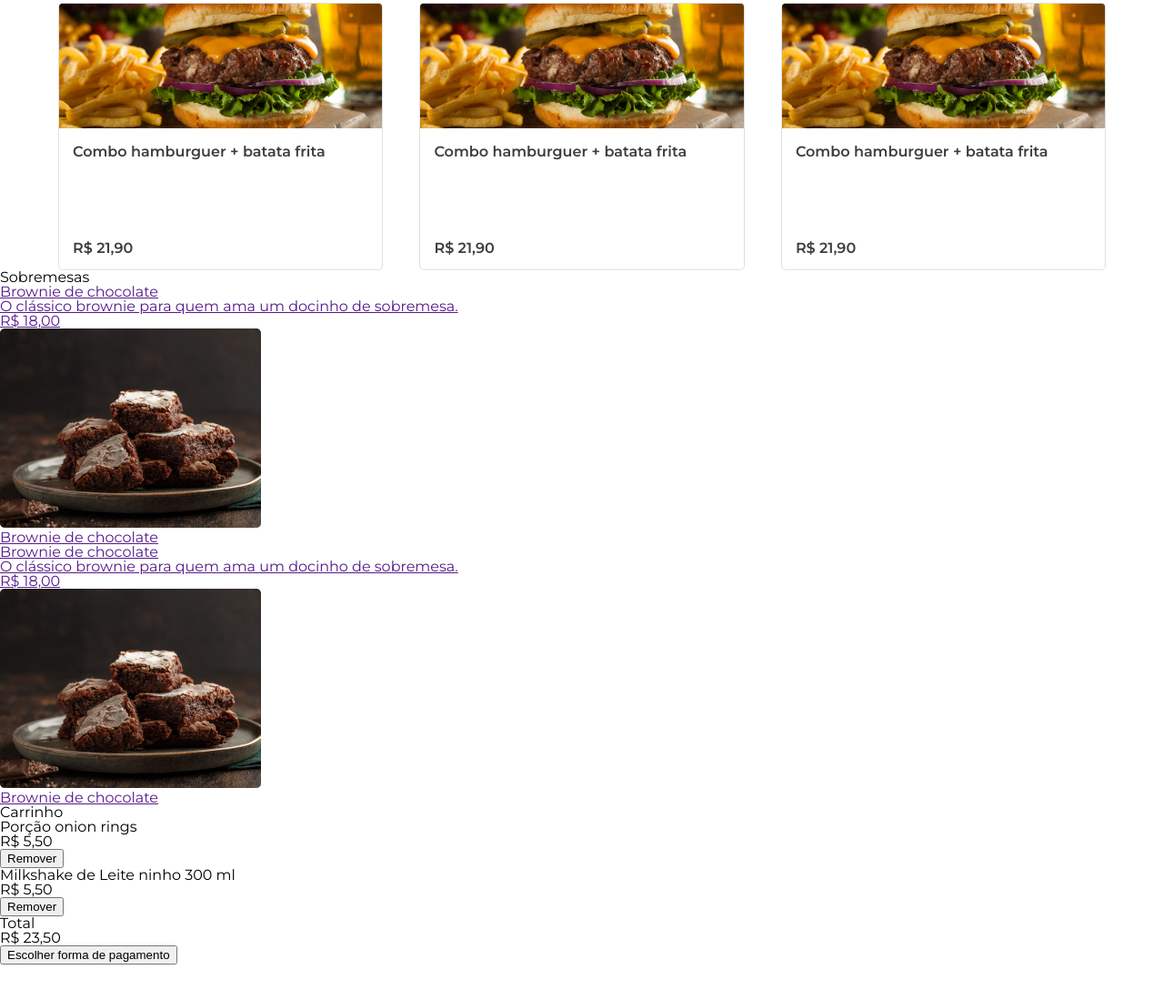
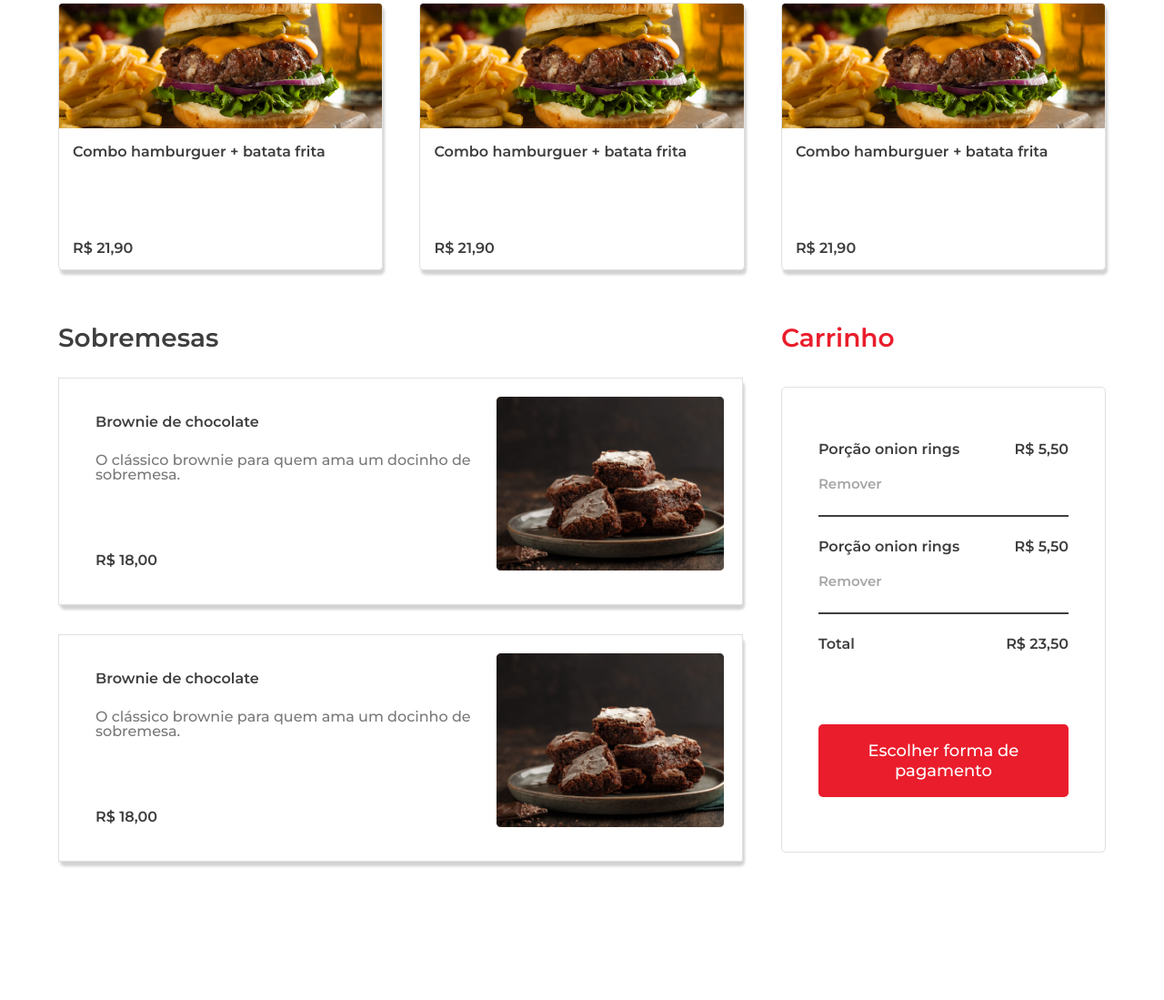
Before and after one commit to Kenzie-Academy-Brasil/kenzie-food, a plain HTML site: page index.html in a window 1280 px wide. Shown: the part 383-1482 px from the top of the page at 91% size. Before the commit the page ends 1443 px from the top, so only its background shows below. Drawn offline with Linux system fonts and the light colour scheme.

Commit message:
finalizando estilização

```diff
--- a/assets/css/style.css
+++ b/assets/css/style.css
@@ -21,6 +21,9 @@ body{
     margin: 0 auto;
 }
 
+input, button{
+    font-family: 'Montserrat', sans-serif;
+}
 
 /* CABRÇALHO */
 .cabecalho{
@@ -67,7 +70,9 @@ body{
 }
 
 /* PRINCIPAL */
-main{}
+main{
+    margin-bottom: 230px;
+}
 
 /* SEÇÃO INFORMAÇÕES RESTAURANTE */
 .secaoInfoRestaurante{
@@ -140,6 +145,7 @@ main{}
     border: 1px solid #e0e0e0;
     border-radius: 5px;
     padding-bottom: 15px;
+    box-shadow: 2px 5px 3px 0px #d2d2d2;
 }
 .secaoPratosDestaque__itemPrato > a{
     color: #3E3E3E;
@@ -165,3 +171,126 @@ main{}
     display: inline-block;
     padding-left: 15px;
 }
+
+
+/* CONTEÚDO PRINCIPAL */
+.conteudoPrincipal{
+    margin-top: 60px;
+}
+.conteudoPrincipal > .container{
+    display: flex;
+    justify-content: space-between;
+}
+
+/* SEÇÃO SOBREMESAS */
+.secaoSobremesas{
+    width: 65.4%;
+}
+.secaoSobremesas__titulo{
+    color: #3E3E3E;
+    font-size: 28px;
+    font-weight: 600;
+}
+
+.secaoSobremesas__listaSobremesas{
+    margin-top: 30px;
+}
+.secaoSobremesas__itemSobremesa{
+    margin-bottom: 32px;
+    box-shadow: 2px 5px 3px 0px #d2d2d2;
+    border-radius: 5px;
+}
+.secaoSobremesas__itemSobremesa > a{
+    text-decoration: none;
+    color: #3E3E3E;
+    font-weight: 600;
+    display: flex;
+    justify-content: space-between;
+    padding: 20px;
+    border: 1px solid #e0e0e0;
+}
+
+.secaoSobremesas__descricaoSobremesa{
+    padding: 20px;
+}
+.secaoSobremesas__descricaoSobremesa > h3{}
+.secaoSobremesas__descricaoSobremesa > p{
+    color: #787878;
+    font-weight: 500;
+    padding-top: 26px;
+    padding-bottom: 78px;
+}
+.secaoSobremesas__descricaoSobremesa > span{}
+
+.secaoSobremesas__imagemSobremesa{}
+.secaoSobremesas__imagemSobremesa > img{
+    width: 250px;
+}
+.secaoSobremesas__imagemSobremesa > figcaption{
+    display: none;
+}
+
+/* SEÇÃO CARRINHO */
+.secaoCarrinho{
+    width: 31%;
+}
+.secaoCarrinho__titulo{
+    font-size: 28px;
+    font-weight: 600;
+    color: #EA1D2C;
+}
+.secaoCarrinho__conteudo{
+    border: 1px solid #e0e0e0;
+    border-radius: 5px;
+    padding: 60px 40px;
+    margin-top: 40px;
+}
+
+.secaoCarrinho__listaItens{}
+.secaoCarrinho__item{
+    font-weight: 600;
+    color: #3e3e3e;
+    border-bottom: 2px solid #3E3E3E;
+    padding-bottom: 25px;
+    margin-bottom: 25px;
+}
+
+.secaoCarrinho__itemDescricao{
+    display: flex;
+    justify-content: space-between;
+    margin-bottom: 20px;
+}
+.secaoCarrinho__itemDescricao > h3{}
+.secaoCarrinho__itemDescricao > span{}
+.secaoCarrinho__botaoRemover{
+    color: #A6A6A6;
+    font-weight: 600;
+    background-color: transparent;
+    border: none;
+    font-size: 15px;
+    padding: 0;
+}
+
+.secaoCarrinho__total{
+    font-weight: 600;
+    color: #3e3e3e;
+    display: flex;
+    justify-content: space-between;
+    margin-bottom: 80px;
+}
+.secaoCarrinho__total > p{}
+.secaoCarrinho__total > span{}
+
+.secaoCarrinho__formaPagamento{
+    text-align: center;
+}
+.secaoCarrinho__formaPagamento > button{
+    background-color: #EA1D2C;
+    border: none;
+    color: white;
+    font-weight: 500;
+    font-size: 18px;
+    padding: 18px 0;
+    border-radius: 5px;
+    width: 100%;
+}
--- a/index.html
+++ b/index.html
@@ -113,11 +113,13 @@
                 </div>
             </section>
 
+            <div class="conteudoPrincipal">
+                <div class="container">
                     <!-- SEÇÃO SOBREMESAS -->
                     <section class="secaoSobremesas">
                         <h2 class="secaoSobremesas__titulo">Sobremesas</h2>
                         <ul class="secaoSobremesas__listaSobremesas">
-                    <li class="secaoSobremesas__iteSobremesa">
+                            <li class="secaoSobremesas__itemSobremesa">
                                 <a href="">
 
                                     <!-- INFORMAÇÕES DO PRATO -->
@@ -134,7 +136,7 @@
 
                                 </a>
                             </li>
-                    <li class="secaoSobremesas__iteSobremesa">
+                            <li class="secaoSobremesas__itemSobremesa">
                                 <a href="">
 
                                     <!-- INFORMAÇÕES DO PRATO -->
@@ -155,38 +157,42 @@
                     </section>
 
                     <!-- SEÇÃO CARRINHO -->
-            <section>
-                <h2>Carrinho</h2>
+                    <section class="secaoCarrinho">
+                        <h2 class="secaoCarrinho__titulo">Carrinho</h2>
 
+                        <div class="secaoCarrinho__conteudo">
                             <!-- LISTA DE ITENS NO CARRINHO -->
-                <ul>
-                    <li>
-                        <div>
+                            <ul class="secaoCarrinho__listaItens">
+                                <li class="secaoCarrinho__item">
+                                    <div class="secaoCarrinho__itemDescricao">
                                         <h3>Porção onion rings</h3>
                                         <span>R$ 5,50</span>
                                     </div>
-                        <button>Remover</button>
+                                    <button class="secaoCarrinho__botaoRemover">Remover</button>
                                 </li>
-                    <li>
-                        <div>
-                            <h3>Milkshake de Leite ninho 300 ml</h3>
+                                <li class="secaoCarrinho__item">
+                                    <div class="secaoCarrinho__itemDescricao">
+                                        <h3>Porção onion rings</h3>
                                         <span>R$ 5,50</span>
                                     </div>
-                        <button>Remover</button>
+                                    <button class="secaoCarrinho__botaoRemover">Remover</button>
                                 </li>
                             </ul>
 
                             <!-- TOTAL -->
-                <div>
+                            <div class="secaoCarrinho__total">
                                 <p>Total</p>
                                 <span>R$ 23,50</span>
                             </div>
 
-                <div>
+                            <div class="secaoCarrinho__formaPagamento">
                                 <button>Escolher forma de pagamento</button>
+                            </div>
                         </div>
 
                     </section>
+                </div>
+            </div>
 
         </main>
 
```
Also changed, not shown: 1 other file. Lines whose indentation alone changed are shown as unchanged.
